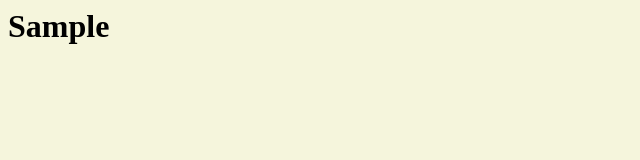
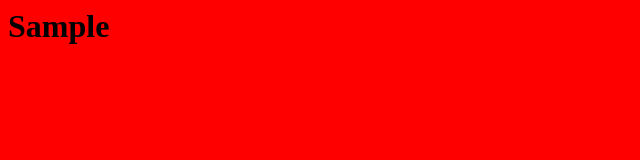
Before and after one commit to belovedhos2-23/sample, a plain HTML site: page index.html in a window 1280 px wide. Shown: the whole page, without its empty margins (0-640 px from the left). Drawn offline with Linux system fonts and the light colour scheme.

Commit message:
version 3
red

```diff
--- a/index.html
+++ b/index.html
@@ -5,7 +5,7 @@
 <style type="text/css">
 
 body {
-background: beige
+background: red
 
 }
 
```
